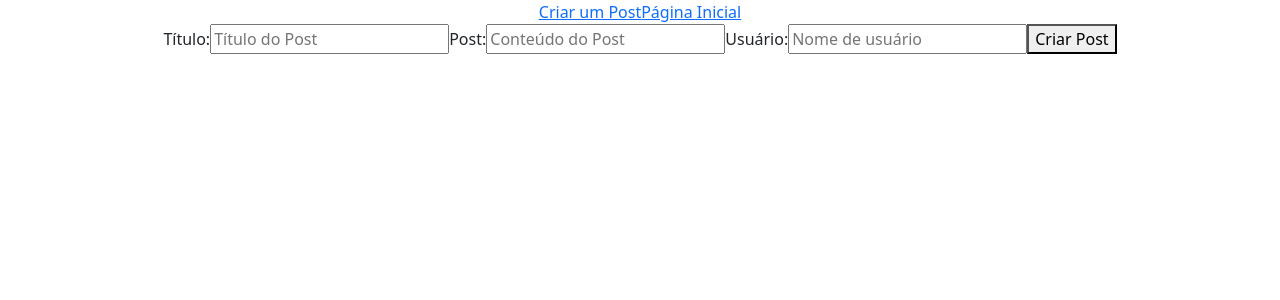
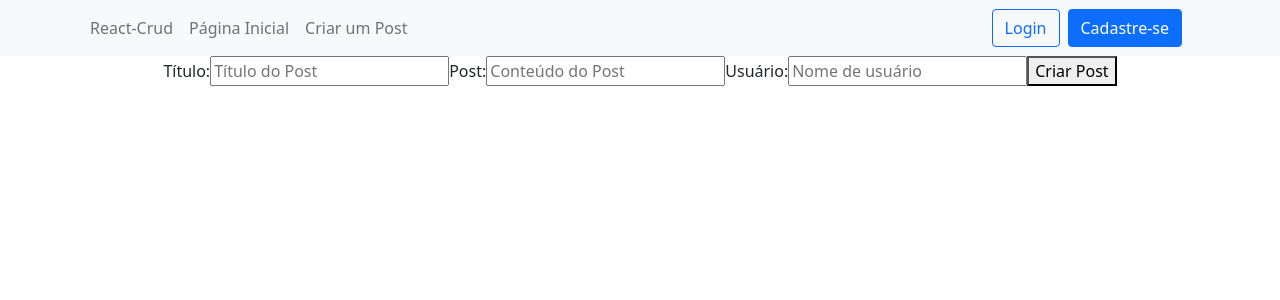
Before and after one commit to viniciusSg22/React-Crud, a React (Create React App) app in the folder front-end/: page /createpost in a window 1280 px wide. Shown: the top 300 px of the page. Built offline with nearby package versions, Linux system fonts and the light colour scheme; the HTML template or start-up script is replaced by a standard one.

Commit message:
Iniciando a estilização com bootstrap 5 nos componentes header e card

```diff
--- a/front-end/package.json
+++ b/front-end/package.json
@@ -8,6 +8,7 @@
     "@testing-library/user-event": "^12.1.10",
     "axios": "^0.24.0",
     "bootstrap": "^5.1.3",
+    "bootstrap-icons": "^1.7.1",
     "formik": "^2.2.9",
     "react": "^17.0.2",
     "react-dom": "^17.0.2",
--- a/front-end/src/App.js
+++ b/front-end/src/App.js
@@ -1,19 +1,19 @@
 import "./App.css";
-import { BrowserRouter as Router, Routes, Route, Link } from "react-router-dom";
+import { BrowserRouter as Router, Routes, Route } from "react-router-dom";
 import Home from "./pages/Home";
 import CreatePost from "./pages/CreatePost";
 import ReadPost from "./pages/ReadPost";
+import Header from "./components/Header";
 
 function App() {
   return (
     <div className="App">
       <Router>
-        <Link to="/createpost">Criar um Post</Link>
-        <Link to="/">Página Inicial</Link>
+        <Header />
         <Routes>
-          <Route path="/" element={<Home/>}/>
-          <Route path="/createpost" element={<CreatePost/>}/>
-          <Route path="/readpost/:id" element={<ReadPost/>}/>
+          <Route path="/" element={<Home />} />
+          <Route path="/createpost" element={<CreatePost />} />
+          <Route path="/readpost/:id" element={<ReadPost />} />
         </Routes>
       </Router>
     </div>
--- /dev/null
+++ b/front-end/src/components/Header.js
@@ -0,0 +1,57 @@
+import React from "react";
+import { Link } from "react-router-dom";
+import 'bootstrap-icons/font/bootstrap-icons.css';
+
+
+function Header() {
+  return (
+    <div>
+      <nav class="navbar navbar-expand-lg navbar-light bg-light">
+        <div class="container">
+          <button
+            class="navbar-toggler"
+            type="button"
+            data-mdb-toggle="collapse"
+            data-mdb-target="#navbarButtonsExample"
+            aria-controls="navbarButtonsExample"
+            aria-expanded="false"
+            aria-label="Toggle navigation"
+          >
+            <i class="bi bi-list"></i>
+          </button>
+
+          <div class="collapse navbar-collapse" id="navbarButtonsExample">
+            <ul class="navbar-nav me-auto mb-2 mb-lg-0">
+              <li class="nav-item">
+                <Link to="/" className="nav-link">
+                  React-Crud
+                </Link>
+              </li>
+              <li class="nav-item">
+                <Link to="/" className="nav-link">
+                  Página Inicial
+                </Link>
+              </li>
+              <li class="nav-item">
+                <Link to="/createpost" className="nav-link">
+                  Criar um Post
+                </Link>
+              </li>
+            </ul>
+
+            <div class="d-flex align-items-center">
+              <button type="button" class="btn btn-outline-primary me-2">
+                Login
+              </button>
+              <button type="button" class="btn btn-primary me-3">
+                Cadastre-se
+              </button>
+            </div>
+          </div>
+        </div>
+      </nav>
+    </div>
+  );
+}
+
+export default Header;
--- a/front-end/src/pages/Home.js
+++ b/front-end/src/pages/Home.js
@@ -1,6 +1,6 @@
 import React, { useEffect, useState } from "react";
 import axios from "axios";
-import Card from "../components/Card/Card";
+import Card from "../components/Card";
 import { useNavigate } from "react-router-dom";
 
 function Home() {
--- a/front-end/src/pages/ReadPost.js
+++ b/front-end/src/pages/ReadPost.js
@@ -1,7 +1,7 @@
 import axios from "axios";
 import React, { useEffect, useState } from "react";
 import { useParams } from "react-router-dom";
-import Card from "../components/Card/Card";
+import Card from "../components/Card";
 
 function ReadPost() {
   let { id } = useParams();
@@ -12,7 +12,7 @@ function ReadPost() {
     axios.get(`http://localhost:3001/posts/readById/${id}`).then((response) => {
       setPostObject(response.data)
     });
-  });
+  }, [id]);
 
   return (
     <div>
```
Also changed, not shown: front-end/src/components/Card.js (renamed from front-end/src/components/Card/Card.js), 1 other file (tests, documents, lock files or other folders).
